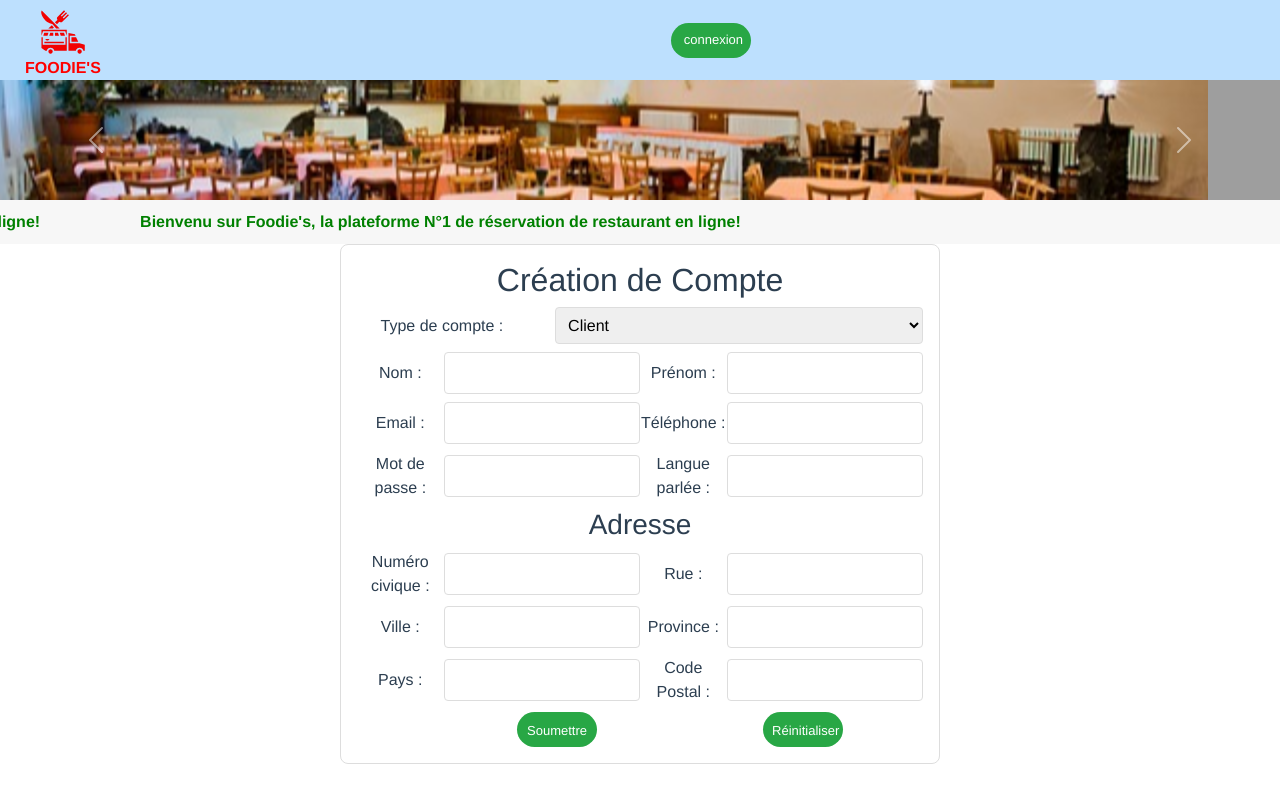
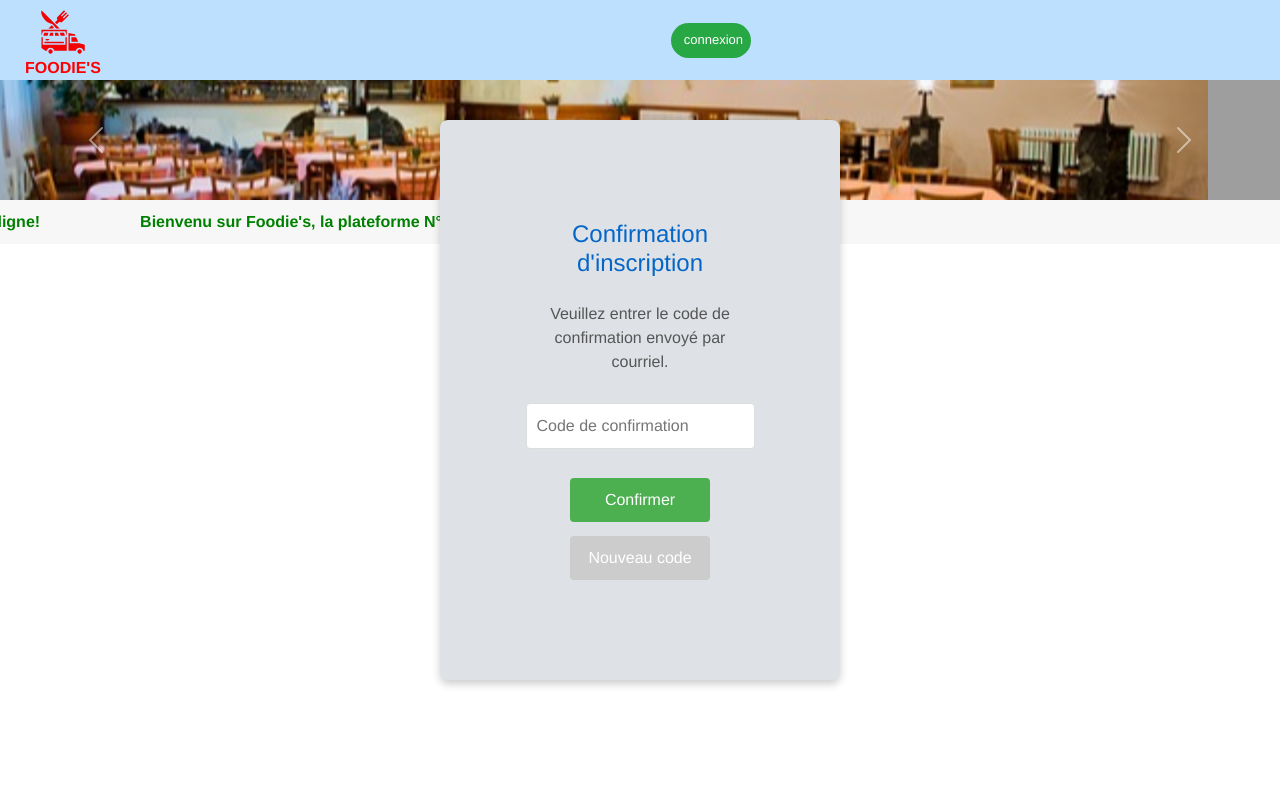
Before and after one commit to basileagoudou2024/FOODIES, a Vue app in the folder FOODIES-FRONTEND/: page /registerConfirm in a window 1280 px wide. Shown: the top 800 px of the page. Built offline with nearby package versions, Linux system fonts and the light colour scheme; grey boxes are pictures that could not be loaded.

Commit message:
Frontend: 1) Difficultés pour afficher "RegisterConfirmPage": correction  chemin d'importation du composant "RegisterConfirm"; 2) correction route de "RegisterConfirmPage" dans index.ts;  3) mise à jour code RegisterForm

```diff
--- a/FOODIES-FRONTEND/src/components/RegisterConfirm.vue
+++ b/FOODIES-FRONTEND/src/components/RegisterConfirm.vue
@@ -1,13 +1,16 @@
-
 <script setup lang="ts">
-import { ref} from 'vue';
+import { ref, onMounted } from 'vue';
 import { useUserStore } from '@/stores/userStore';
 
 const userStore = useUserStore();
-const isModalOpen = ref(true);
 const userCodeInput = ref<number | null>(null);
 const errorMessage = ref<string | null>(null);
 const isResendDisabled = ref(true); // Désactivé par défaut
+
+// Log statement to verify component mounting
+onMounted(() => {
+  console.log('RegisterConfirm component mounted');
+});
 
 // Fonction de validation du code de confirmation
 const handleConfirmCode = async () => {
@@ -19,10 +22,10 @@ const handleConfirmCode = async () => {
   }
 
   try {
-        await userStore.validateConfirmationCode(userCodeInput.value);
-        localStorage.removeItem('utilisateurId'); // Supprimer l'ID après la validation réussie
-        userStore.redirectToRestaurantsPage(); // Redirection vers la page Restaurants
-      } catch (error: any) {
+    await userStore.validateConfirmationCode(userCodeInput.value);
+    localStorage.removeItem('utilisateurId'); // Supprimer l'ID après la validation réussie
+    userStore.redirectToRestaurantsPage(); // Redirection vers la page Restaurants
+  } catch (error: any) {
     // Si le code est expiré, active le bouton "Nouveau code"
     if (error.message === "Code de confirmation expiré.") {
       isResendDisabled.value = false;
@@ -43,11 +46,11 @@ const handleResendCode = async () => {
     errorMessage.value = error.message;
   }
 };
-
 </script>
 
+
 <template>
-  <div v-if="isModalOpen" class="modal">
+  <div class="modal">
     <h2>Confirmation d'inscription</h2>
     <p>Veuillez entrer le code de confirmation envoyé par courriel.</p>
     <input
@@ -72,14 +75,14 @@ const handleResendCode = async () => {
   top: 50%;
   left: 50%;
   transform: translate(-50%, -50%);
-  width: 90%;
-  max-height: 80%;
+  width: 80%;
+  max-height: 70%;
   max-width: 400px;
   background-color: #dee2e6;
   padding: 100px;
   border-radius: 8px;
   box-shadow: 0 4px 8px rgba(0, 0, 0, 0.2);
-  z-index: 1000;
+
 }
 
 .modal h2 {
@@ -119,20 +122,6 @@ const handleResendCode = async () => {
   background-color: #90a955;
 }
 
-.modal .close-btn {
-  position: absolute;
-  top: 10px;
-  right: 10px;
-  font-size: 1.6em;
-  cursor: pointer;
-  color: #999;
-  transition: color 0.3s ease;
-}
-
-.modal .close-btn:hover {
-  color: #333;
-}
-
 .modal button:disabled {
   background-color: #ccc;
   cursor: not-allowed;
--- a/FOODIES-FRONTEND/src/components/RegisterForm.vue
+++ b/FOODIES-FRONTEND/src/components/RegisterForm.vue
@@ -103,9 +103,16 @@ const handleRegister = async () => {
   try {
     const success = await userStore.registerUser(); // Enregistrement dans le store, l'ID est sauvegardé
 
+    console.log('l\'enregistrement de l\'utilisateur est un: ', success);
+
    // Redirection si l'inscription est réussie
-   if (success && localStorage.getItem('utilisateurId')) {
-      router.push({ name: 'RegisterConfirm' });
+
+   const utilisateurId = localStorage.getItem('utilisateurId')
+
+   console.log(utilisateurId)
+
+   if (utilisateurId) {
+      router.push('/registerConfirm');
     }
   } catch (error) {
     console.error('Erreur lors de l\'enregistrement:', error);
@@ -113,6 +120,7 @@ const handleRegister = async () => {
 }
 
 await handleRegister();
+resetForm(); // Call the resetForm function after form submission
 
 };
 
--- a/FOODIES-FRONTEND/src/router/index.ts
+++ b/FOODIES-FRONTEND/src/router/index.ts
@@ -7,7 +7,7 @@ import RegisterConfirmPage from '../views/RegisterConfirmPage.vue';
 // Définir les routes
 const routes = [
   {
-    path: '/',
+    path: '/login',
     name: 'Login',
     component: LoginPage,
     meta: { requiresAuth: false },
--- a/FOODIES-FRONTEND/src/views/RegisterConfirmPage.vue
+++ b/FOODIES-FRONTEND/src/views/RegisterConfirmPage.vue
@@ -1,7 +1,7 @@
 
 
 <script setup lang="ts">
-import RegisterForm from '@/components/RegisterForm.vue';
+import RegisterConfirm from '../components/RegisterConfirm.vue';
 import NavigatorBarForAuth from '@/components/NavigatorBarForAuth.vue';
 import Carousel from '@/components/BootstrapCarousel.vue';
 import MessageDisplay from '@/components/MessageDisplay.vue';
@@ -13,7 +13,7 @@ import MessageDisplay from '@/components/MessageDisplay.vue';
   <NavigatorBarForAuth/>
   <Carousel/>
   <MessageDisplay/>
-    <RegisterForm/>
+    <RegisterConfirm/>
 </template>
 
 <style scoped>
```
